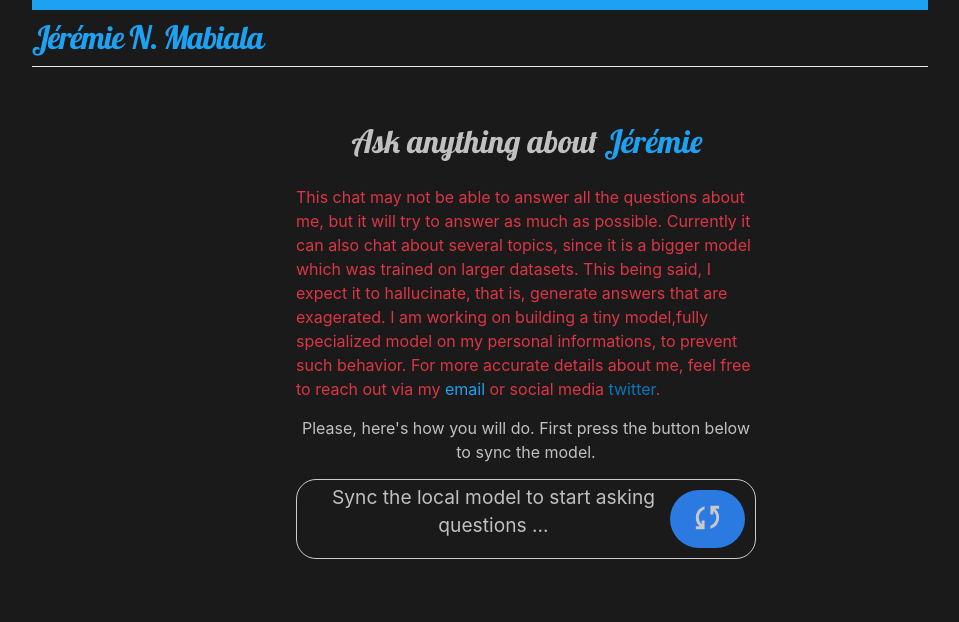
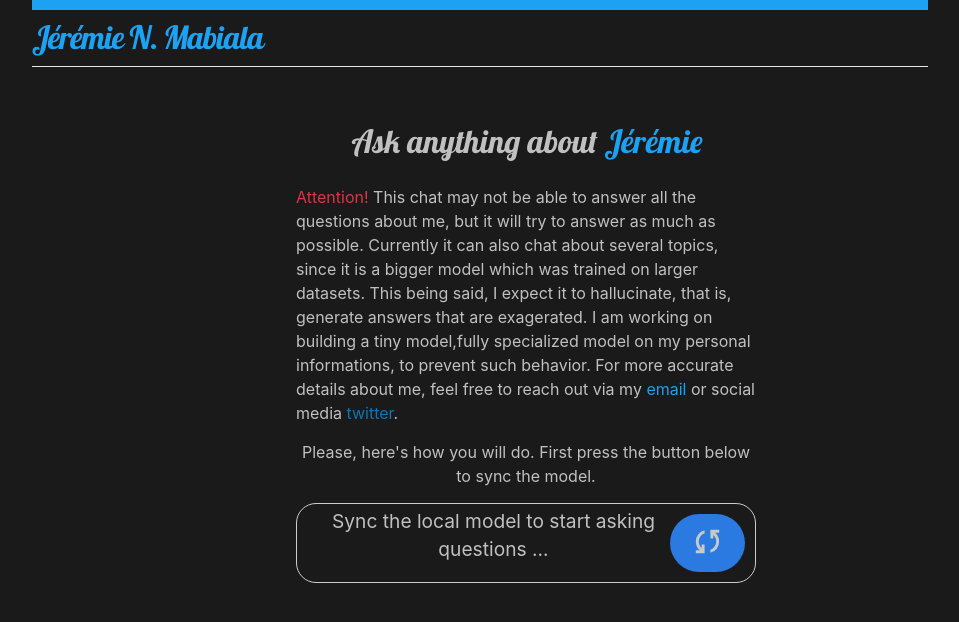
Before and after one commit to jnlandu/jnlandu.github.io, a Jekyll site: the page built from chat-with-me.html, in a window 1280 px wide and 900 px high. Shown: the top 622 px of the window, without its empty margins (160-1119 px from the left). Built offline with Jekyll 4.4.1, drawn with Linux system fonts in a browser that asks for light colours.

Commit message:
update chat intro paragraph

```diff
--- a/chat-with-me.html
+++ b/chat-with-me.html
@@ -6,8 +6,9 @@ permalink: /chat-with-me.html
 ---
 
 <h1 class="chat-title">Ask anything about <span class="text-brand">Jérémie</span></h1>
-<p class="text-danger warning-text">
-    This chat may not be able to answer all  the questions about me, but it will try to answer as much as possible.
+<!-- <p class="text-danger warning-text"> -->
+    <p class="">
+    <span class="h2 text-danger warning-text">Attention! </span> This chat may not be able to answer all  the questions about me, but it will try to answer as much as possible.
     Currently it can also chat  about several topics, since it is a bigger model which was trained on larger datasets.
     This being said, I expect it to hallucinate, that is, generate answers that are exagerated.
     I am working on building a tiny model,fully specialized model on my personal informations, to prevent such behavior.
```
